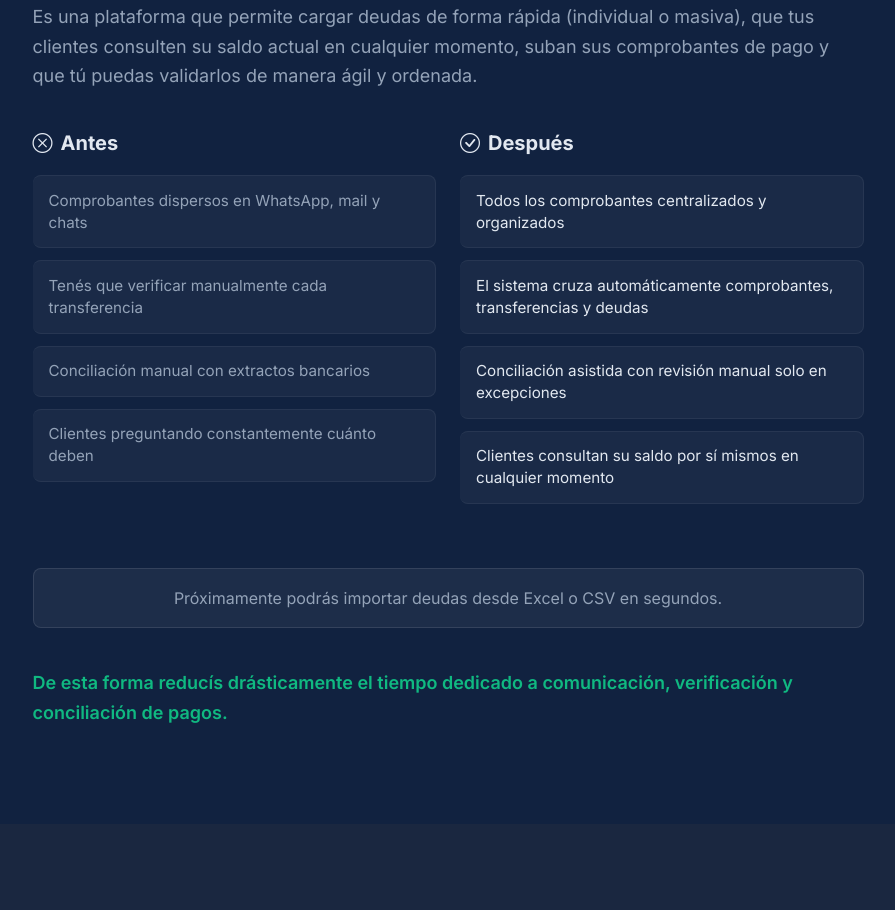
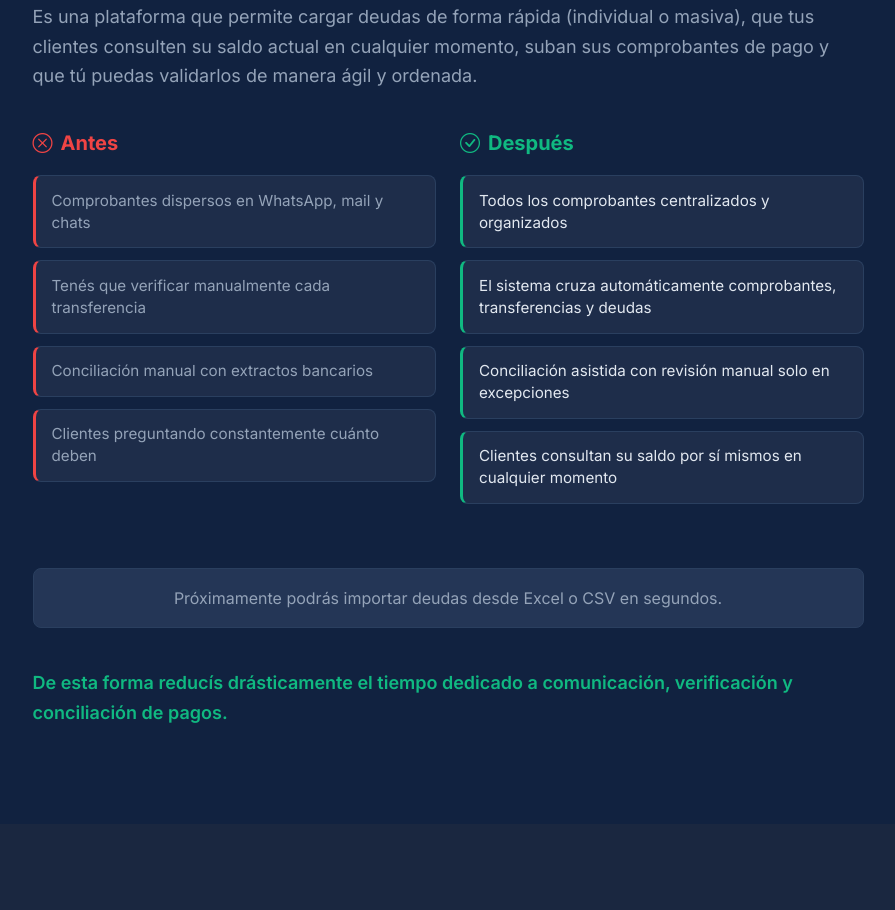
Before and after one commit to kazuyakuza/cobranza-app_landing, a Vue app: page / in a window 1280 px wide. Shown: the part 1760-2670 px from the top of the page, without its empty margins (192-1087 px from the left). Built offline with nearby package versions, Linux system fonts and the light colour scheme.

Commit message:
fix(landing): fix hardcoded colors and reduce SolutionSection line count

```diff
--- a/src/components/landing/SolutionSection.vue
+++ b/src/components/landing/SolutionSection.vue
@@ -46,11 +46,9 @@ const upcomingNote = 'Próximamente podrás importar deudas desde Excel o CSV en
           <h2 data-reveal class="solution-title">
             {{ sectionTitle }}
           </h2>
-
           <p data-reveal class="solution-body">
             {{ bodyText }}
           </p>
-
           <div data-reveal class="comparison-wrapper">
             <div class="row">
               <div class="col-md-6">
@@ -83,11 +81,9 @@ const upcomingNote = 'Próximamente podrás importar deudas desde Excel o CSV en
               </div>
             </div>
           </div>
-
           <p data-reveal class="upcoming-note">
             {{ upcomingNote }}
           </p>
-
           <p data-reveal class="solution-closing">
             {{ closingStatement }}
           </p>
@@ -102,25 +98,21 @@ const upcomingNote = 'Próximamente podrás importar deudas desde Excel o CSV en
   background: var(--color-bg-navy);
   color: var(--color-text-on-dark);
 }
-
 .solution-title {
   font-size: 2.25rem;
   font-weight: 700;
   margin-bottom: 1.5rem;
   line-height: 1.25;
 }
-
 .solution-body {
   font-size: 1.125rem;
   color: var(--color-text-on-dark-muted);
   margin-bottom: 2.5rem;
   line-height: 1.65;
 }
-
 .comparison-wrapper {
   margin-bottom: 2rem;
 }
-
 .comparison-heading {
   font-size: 1.25rem;
   font-weight: 700;
@@ -128,21 +120,17 @@ const upcomingNote = 'Próximamente podrás importar deudas desde Excel o CSV en
   display: flex;
   align-items: center;
 }
-
 .comparison-heading--antes {
-  color: var(--color-danger);
+  color: var(--color-pain);
 }
-
 .comparison-heading--despues {
-  color: var(--color-success);
+  color: var(--color-accent);
 }
-
 .comparison-list {
   list-style: none;
   padding: 0;
   margin: 0 0 2rem;
 }
-
 .comparison-item {
   display: flex;
   align-items: flex-start;
@@ -150,31 +138,26 @@ const upcomingNote = 'Próximamente podrás importar deudas desde Excel o CSV en
   padding: 0.85rem 1rem;
   margin-bottom: 0.75rem;
   border-radius: 8px;
-  background: rgba(255, 255, 255, 0.04);
-  border: 1px solid rgba(255, 255, 255, 0.06);
+  background: var(--color-bg-card);
+  border: 1px solid var(--color-border);
 }
-
 .comparison-item--antes {
-  border-left: 3px solid var(--color-danger);
+  border-left: 3px solid var(--color-pain);
 }
-
 .comparison-item--despues {
-  border-left: 3px solid var(--color-success);
+  border-left: 3px solid var(--color-accent);
 }
-
 .comparison-text {
   font-size: 0.95rem;
   line-height: 1.45;
   color: var(--color-text-on-dark-muted);
 }
-
 .comparison-item--despues .comparison-text {
   color: var(--color-text-on-dark);
 }
-
 .upcoming-note {
-  background: rgba(255, 255, 255, 0.05);
-  border: 1px solid rgba(255, 255, 255, 0.1);
+  background: var(--color-bg-card-alt);
+  border: 1px solid var(--color-border);
   border-radius: 8px;
   padding: 1rem 1.25rem;
   font-size: 1rem;
@@ -182,28 +165,23 @@ const upcomingNote = 'Próximamente podrás importar deudas desde Excel o CSV en
   margin-bottom: 2.5rem;
   text-align: center;
 }
-
 .solution-closing {
   font-size: 1.125rem;
   font-weight: 600;
   color: var(--color-accent);
   line-height: 1.65;
 }
-
 @media (max-width: 767.98px) {
   .solution-title {
     font-size: 1.75rem;
   }
-
   .solution-body,
   .solution-closing {
     font-size: 1rem;
   }
-
   .comparison-heading {
     font-size: 1.1rem;
   }
-
   .upcoming-note {
     font-size: 0.9rem;
   }
```
